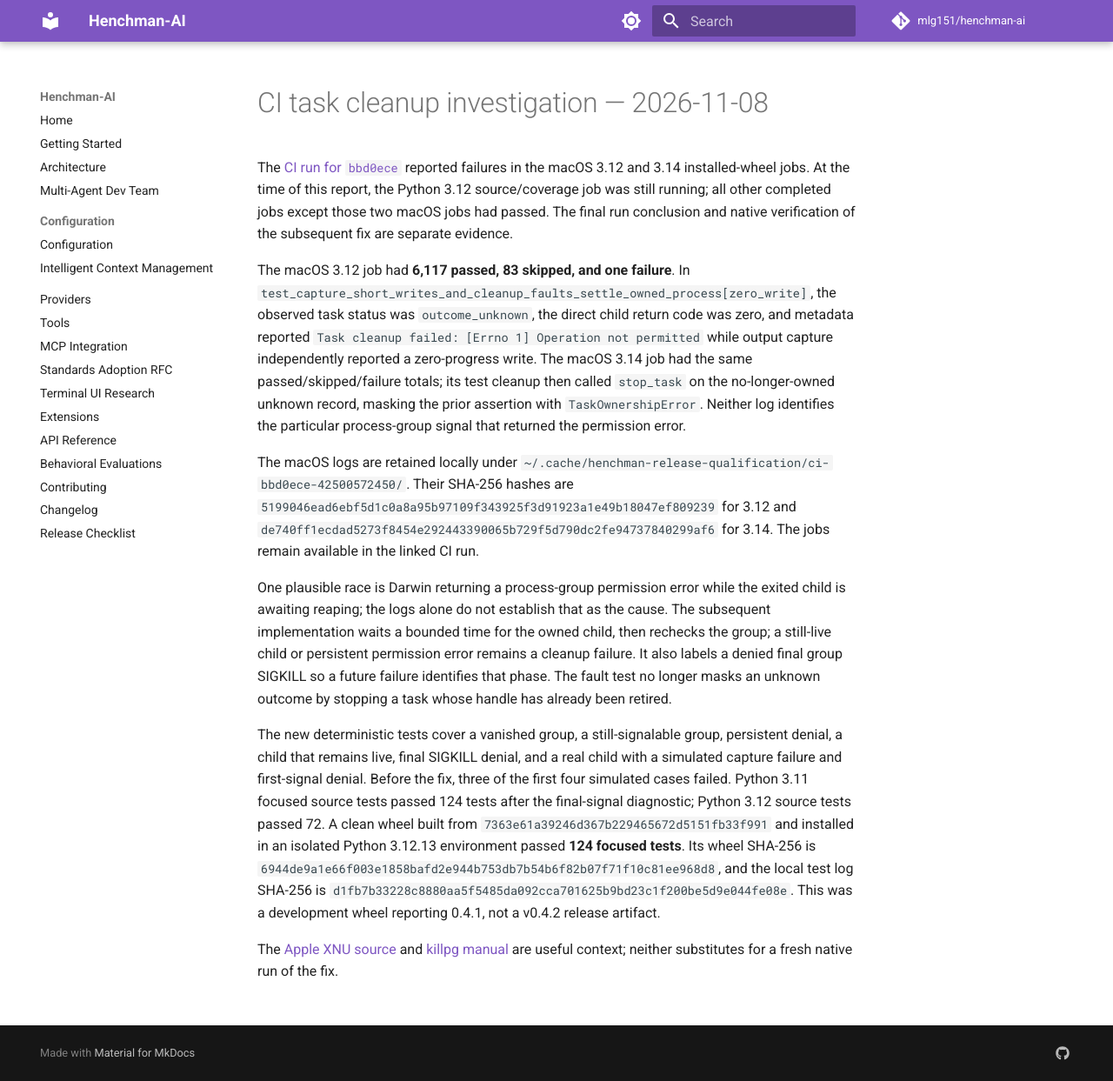
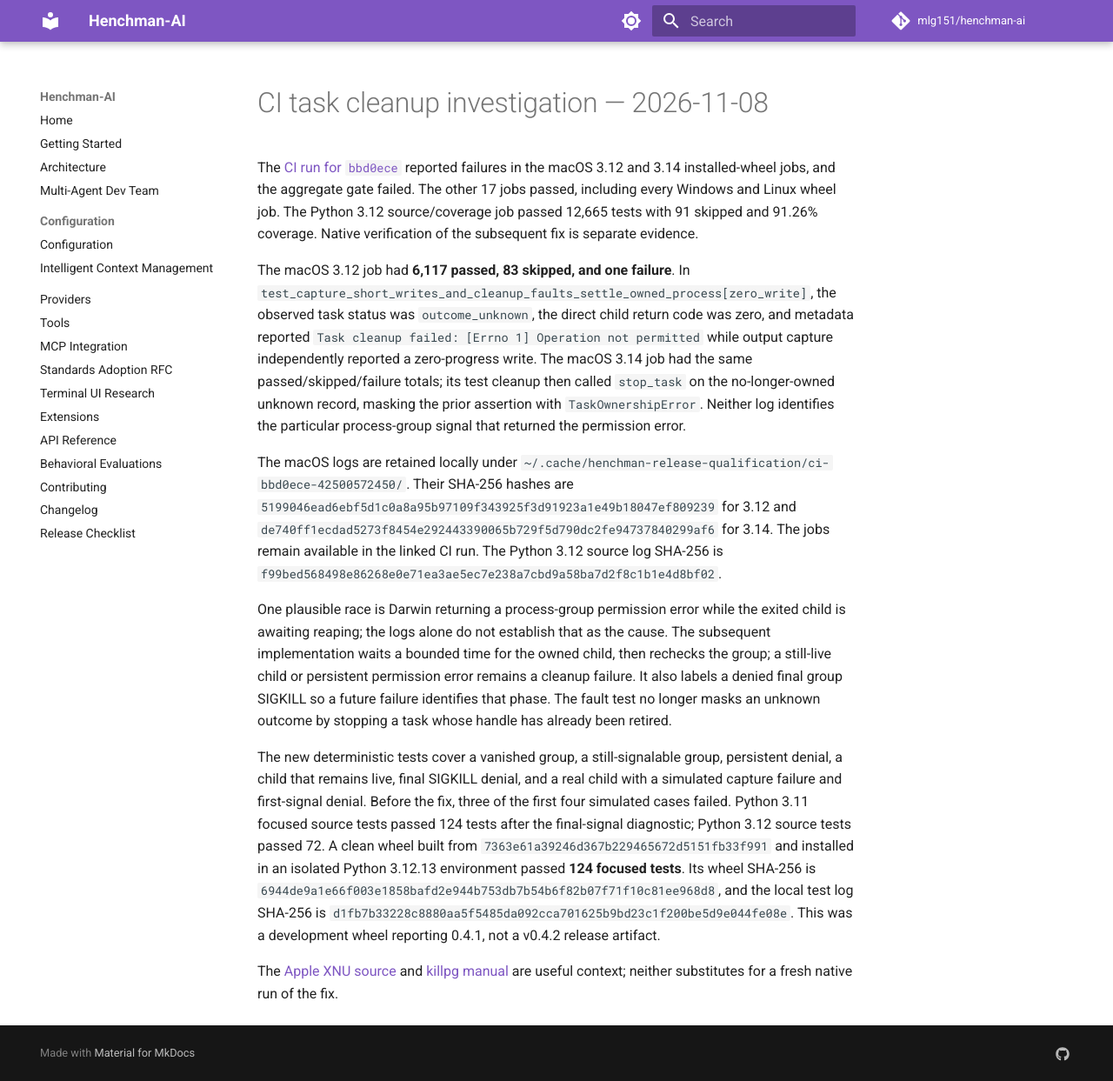
Before and after one commit to mlg151/henchman-ai, an MkDocs documentation site: the page built from docs/evaluations/2026-11-08-ci-bbd0ece-investigation.md, in a window 1280 px wide and 1243 px high. Shown: the whole window at 87% size. Built offline with MkDocs 1.6.1 and Material for MkDocs 9.7.7, drawn with Linux system fonts in a browser that asks for light colours; comment, search, counter and statistics services are not loaded.

Commit message:
Record completed bbd0ece CI results

```diff
--- a/docs/evaluations/2026-11-08-ci-bbd0ece-investigation.md
+++ b/docs/evaluations/2026-11-08-ci-bbd0ece-investigation.md
@@ -1,10 +1,11 @@
 # CI task cleanup investigation — 2026-11-08
 
 The [CI run for `bbd0ece`](https://github.com/mlg151/henchman-ai/actions/runs/42500572450)
-reported failures in the macOS 3.12 and 3.14 installed-wheel jobs. At the time
-of this report, the Python 3.12 source/coverage job was still running; all
-other completed jobs except those two macOS jobs had passed. The final run
-conclusion and native verification of the subsequent fix are separate evidence.
+reported failures in the macOS 3.12 and 3.14 installed-wheel jobs, and the
+aggregate gate failed. The other 17 jobs passed, including every Windows and
+Linux wheel job. The Python 3.12 source/coverage job passed 12,665 tests with
+91 skipped and 91.26% coverage. Native verification of the subsequent fix is
+separate evidence.
 
 The macOS 3.12 job had **6,117 passed, 83 skipped, and one failure**. In
 `test_capture_short_writes_and_cleanup_faults_settle_owned_process[zero_write]`,
@@ -21,6 +22,8 @@ The macOS logs are retained locally under
 SHA-256 hashes are `5199046ead6ebf5d1c0a8a95b97109f343925f3d91923a1e49b18047ef809239`
 for 3.12 and `de740ff1ecdad5273f8454e292443390065b729f5d790dc2fe94737840299af6`
 for 3.14. The jobs remain available in the linked CI run.
+The Python 3.12 source log SHA-256 is
+`f99bed568498e86268e0e71ea3ae5ec7e238a7cbd9a58ba7d2f8c1b1e4d8bf02`.
 
 One plausible race is Darwin returning a process-group permission error while
 the exited child is awaiting reaping; the logs alone do not establish that as
```
